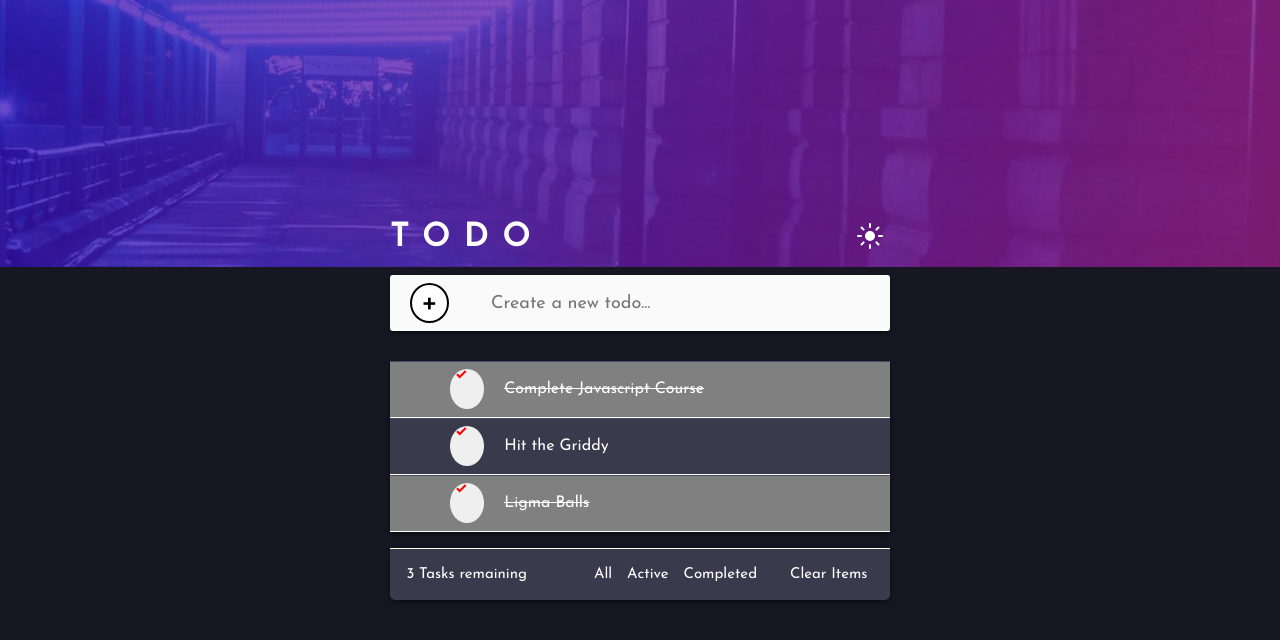
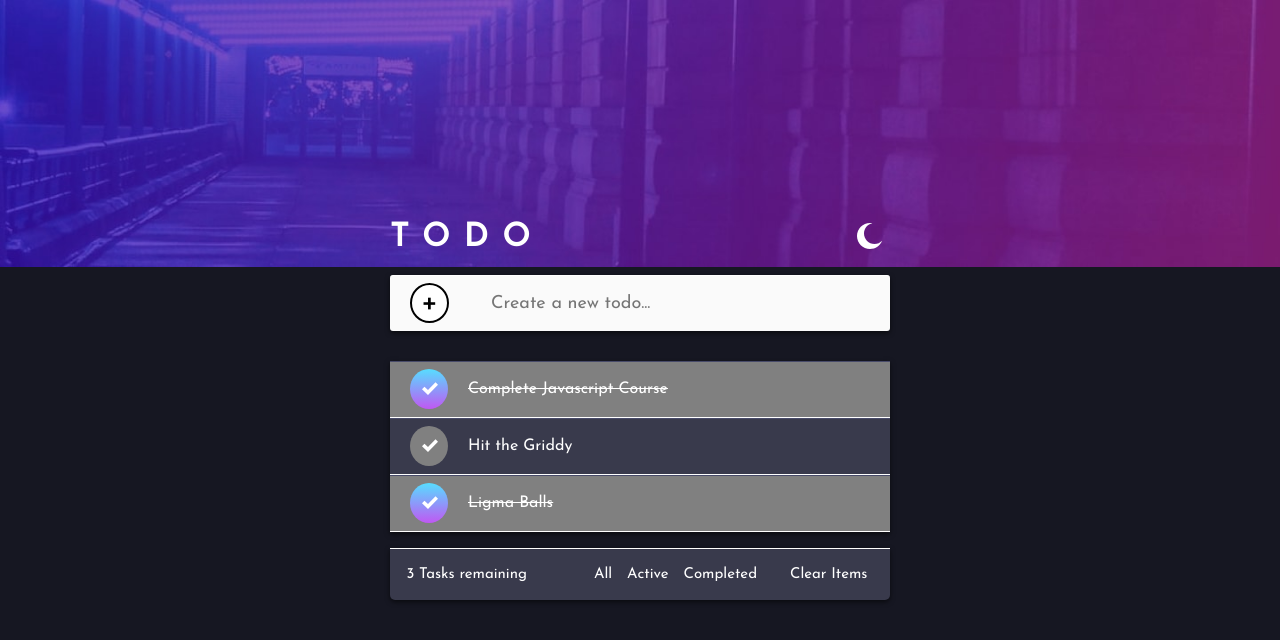
Before and after one commit to CamryLE/react-app-todo, a React (Create React App) app: page / in a window 1280 px wide. Shown: the top 640 px of the page. Built offline with nearby package versions, Linux system fonts and the light colour scheme.

Commit message:
Fix Checkmarks

```diff
--- a/src/App.css
+++ b/src/App.css
@@ -72,7 +72,9 @@ body > {
   align-items: center;
 }
 
-
+ol {
+  padding: 0;
+}
 
 .task-container {
   max-height: 295px;
@@ -145,27 +147,25 @@ input:focus {
     border-radius: 50%;
     margin-right: 20px;
     margin-left: 20px;
-
+    padding: 12px;
+    padding-right: 10px;
     border: none;
-    background-color: none;
-
-}
-
-.checkbox svg {
-  width: 100%;
-  height: 100%t;
+    background-color: grey;
+    /* display: flex;
+    align-items: center;
+    justify-content: center; */
 }
 
 .checked {
-  width: 40px;
-  height: 40px;
-  border-radius: 50%;
-  margin-right: 20px;
-  margin-left: 20px;
+  background-image: linear-gradient(hsl(192, 100%, 67%), hsl(280, 87%, 65%));
+}
 
-  border: none;
-  background-color: none;
-}
+.checkmark {
+  fill: #fff;
+ }
+
+
+
 
 .task {
   display: flex;
@@ -232,6 +232,8 @@ input:focus {
   background-color: gray;
 
 }
+
+
 
 .x {
   cursor: pointer;
@@ -315,7 +317,7 @@ ul .selected {
 .boddark  {
   background-color:hsl(235, 21%, 11%);
 }
-.dark li, .task, .footer, .alert {
+.dark ol, .task, .footer, .alert {
   background-color: hsl(237, 14%, 26%);
   color: #fff;
 }
@@ -350,7 +352,7 @@ ul .selected {
 
 
 
-.light li, .task, .footer {
+.light ol, .task, .footer {
   background-color: hsl(0, 0%, 98%);
 }
 
--- a/src/App.js
+++ b/src/App.js
@@ -48,14 +48,16 @@ const App = () => {
   ])
 
   //Dark Mode
-  let dark = true
+  let dark
   const [theme, setTheme] = useState('dark');
   const darkMode = () => {
     if (theme === 'light')
     {
+      dark = true
       setTheme('dark');
     }
     else{
+      dark = false
       setTheme('light');
   }
   }
@@ -211,10 +213,10 @@ function setStates() {
 
 return (
 
-  <DndProvider  backend={HTML5Backend}>
+
     <div className= {theme}>
       <div className='container'>
-        <Header onChange={darkMode}/>
+        <Header onChange={darkMode} darkMode={dark}/>
         <Input onAdd={addTask}></Input>
 
       {tasks.length > 0 ?
@@ -237,7 +239,7 @@ return (
 
       </div>
     </div>
-  </DndProvider>
+
   )
 }
 
--- a/src/components/Button.js
+++ b/src/components/Button.js
@@ -1,14 +1,15 @@
 import PropTypes from 'prop-types'
 
-const Button = ({state, onClick, icon}) => {
+const Button = ({state, onClick, icon, darkMode}) => {
 
 
 
 
-    console.log({icon})
+    console.log()
     return (
     <button  type='checkbox'  className='btn' onClick={onClick}>
-          {icon}
+          {darkMode === true ? <svg xmlns="http://www.w3.org/2000/svg" width="26" height="26"><path fill="#FFF" fill-rule="evenodd" d="M13 21a1 1 0 011 1v3a1 1 0 11-2 0v-3a1 1 0 011-1zm-5.657-2.343a1 1 0 010 1.414l-2.121 2.121a1 1 0 01-1.414-1.414l2.12-2.121a1 1 0 011.415 0zm12.728 0l2.121 2.121a1 1 0 01-1.414 1.414l-2.121-2.12a1 1 0 011.414-1.415zM13 8a5 5 0 110 10 5 5 0 010-10zm12 4a1 1 0 110 2h-3a1 1 0 110-2h3zM4 12a1 1 0 110 2H1a1 1 0 110-2h3zm18.192-8.192a1 1 0 010 1.414l-2.12 2.121a1 1 0 01-1.415-1.414l2.121-2.121a1 1 0 011.414 0zm-16.97 0l2.121 2.12A1 1 0 015.93 7.344L3.808 5.222a1 1 0 011.414-1.414zM13 0a1 1 0 011 1v3a1 1 0 11-2 0V1a1 1 0 011-1z"/></svg>
+          : <svg xmlns="http://www.w3.org/2000/svg" width="26" height="26"><path fill="#FFF" fill-rule="evenodd" d="M13 0c.81 0 1.603.074 2.373.216C10.593 1.199 7 5.43 7 10.5 7 16.299 11.701 21 17.5 21c2.996 0 5.7-1.255 7.613-3.268C23.22 22.572 18.51 26 13 26 5.82 26 0 20.18 0 13S5.82 0 13 0z"/></svg> }
     </button>
     )
 
--- a/src/components/Header.js
+++ b/src/components/Header.js
@@ -1,11 +1,11 @@
 import Button from './Button'
-const Header = ({title, icon, onChange}) => {
+const Header = ({title, onChange, darkMode}) => {
 
     return (
 
     <header id='header' className='header dark'>
         <h1 onClick={() => window.location.reload(false)} className='title dark'> {title} </h1>
-        <Button icon={icon} onClick={onChange}
+        <Button darkMode={darkMode} onClick={onChange}
         />
 
     </header>
@@ -17,8 +17,6 @@ const Header = ({title, icon, onChange}) => {
 
 Header.defaultProps = {
     title: 'TODO',
-    icon: <svg xmlns="http://www.w3.org/2000/svg" width="26px" height="26px"><path fill="#FFF" fill-rule="evenodd" d="M13 21a1 1 0 011 1v3a1 1 0 11-2 0v-3a1 1 0 011-1zm-5.657-2.343a1 1 0 010 1.414l-2.121 2.121a1 1 0 01-1.414-1.414l2.12-2.121a1 1 0 011.415 0zm12.728 0l2.121 2.121a1 1 0 01-1.414 1.414l-2.121-2.12a1 1 0 011.414-1.415zM13 8a5 5 0 110 10 5 5 0 010-10zm12 4a1 1 0 110 2h-3a1 1 0 110-2h3zM4 12a1 1 0 110 2H1a1 1 0 110-2h3zm18.192-8.192a1 1 0 010 1.414l-2.12 2.121a1 1 0 01-1.415-1.414l2.121-2.121a1 1 0 011.414 0zm-16.97 0l2.121 2.12A1 1 0 015.93 7.344L3.808 5.222a1 1 0 011.414-1.414zM13 0a1 1 0 011 1v3a1 1 0 11-2 0V1a1 1 0 011-1z"/></svg>
-
 }
 
 // const changeColor = () => {
--- a/src/components/Task.js
+++ b/src/components/Task.js
@@ -1,6 +1,6 @@
 import React from 'react';
 import { useState } from 'react'
-
+// import {check} from ''
 import { library } from '@fortawesome/fontawesome-svg-core'
 import { fas } from '@fortawesome/free-solid-svg-icons'
 
@@ -40,9 +40,7 @@ const Task = ({task,  delTask, crossTask}) => {
 
 
         <button className={`checkbox ${task.completed ? 'checked' : ''}` }>
-          <svg xmlns="http://www.w3.org/2000/svg" width="" height="">
-            <path fill="none" stroke="red" stroke-width="2" d="M1 4.304L3.696 7l6-6"/>
-          </svg>
+         <svg className='checkmark' xmlns="http://www.w3.org/2000/svg" width="16" height="16" viewBox="0 0 24 24"><path d="M20.285 2l-11.285 11.567-5.286-5.011-3.714 3.716 9 8.728 15-15.285z"/></svg>
         </button>
           <div  className='task-text-container'>
             <div  className>
```
Also changed, not shown: src/components/icon-check.svg (renamed from src/icon-check.svg), src/components/icon-moon.svg (renamed from images/icon-moon.svg).
